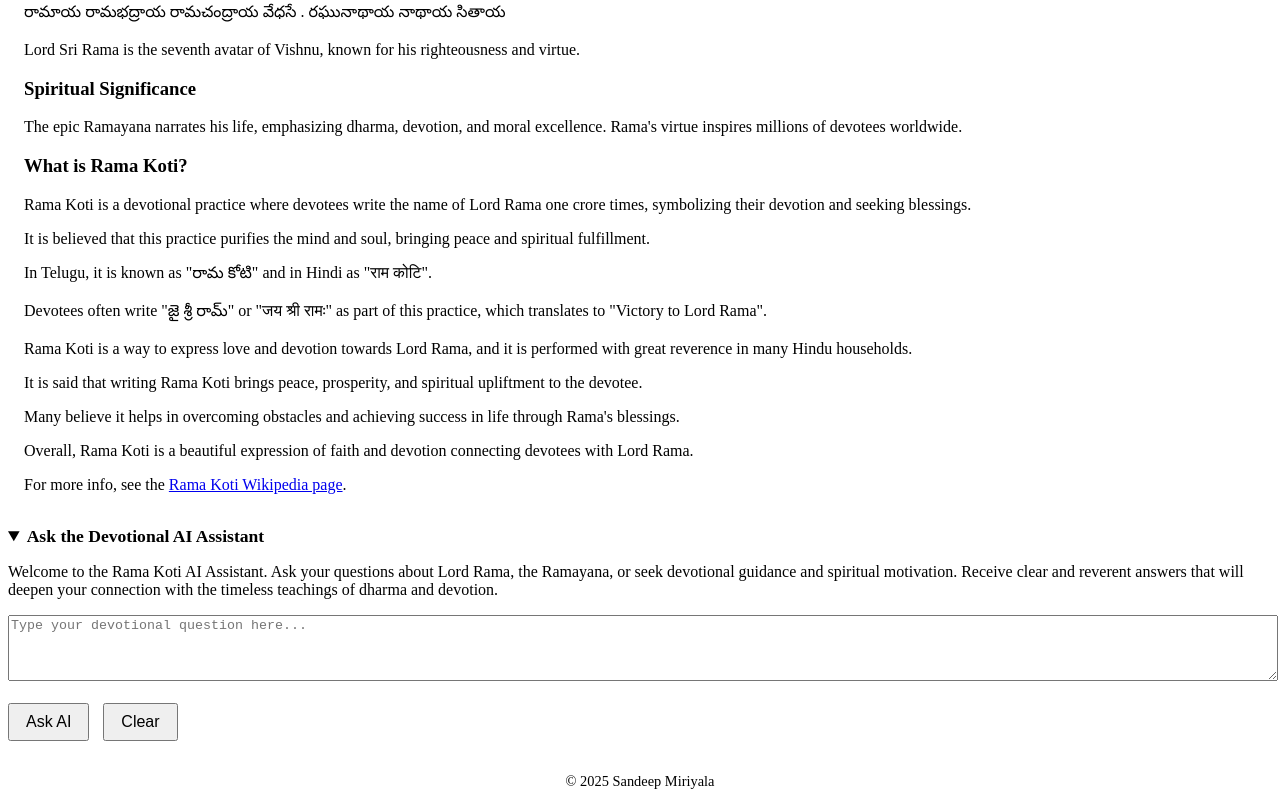
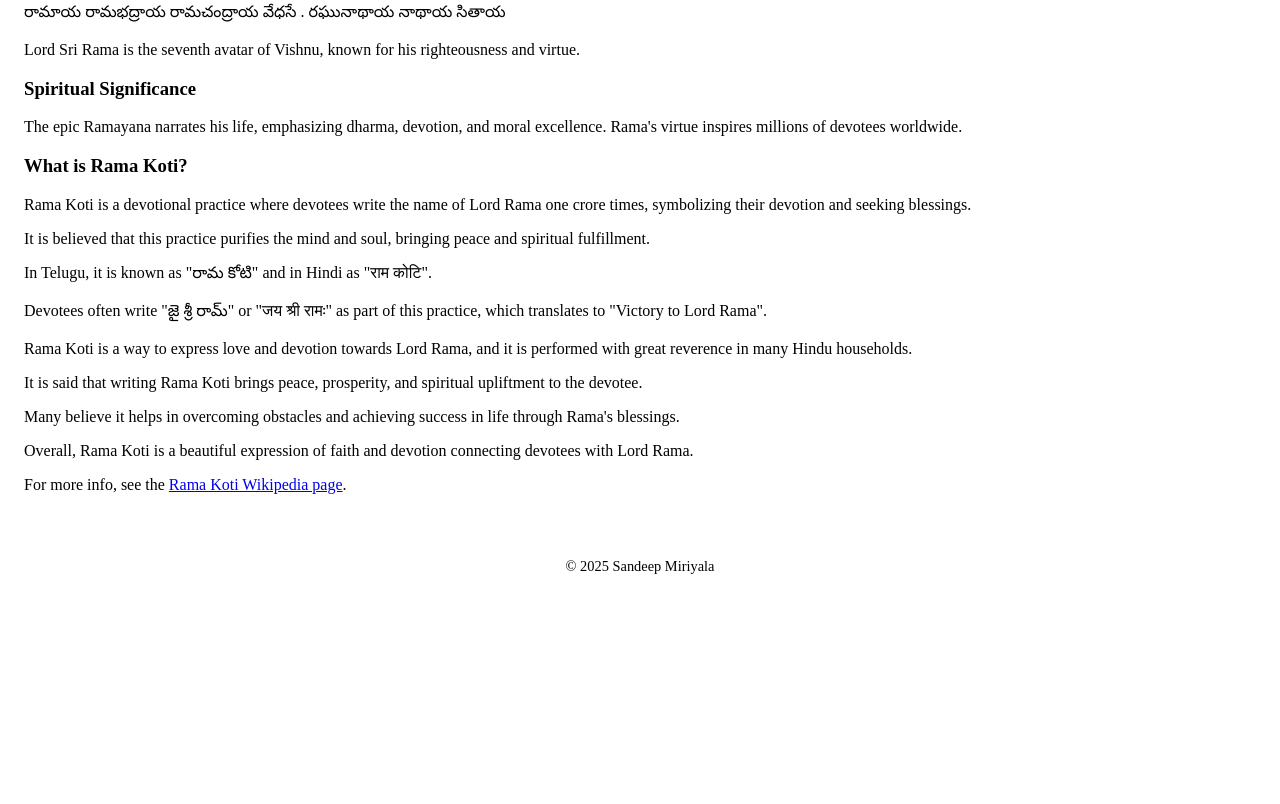
Before and after one commit to sandeepmiriyala03/SRIRAMAKOTI, a website with bundled scripts: page index.html in a window 1280 px wide. Shown: the part 800-1604 px from the top of the page. After the commit the page ends 1389 px from the top, so only its background shows below. Built offline with nearby package versions, Linux system fonts and the light colour scheme.

Commit message:
aiPage rmoeved

```diff
--- a/index.html
+++ b/index.html
@@ -174,31 +174,6 @@
   </details>
 </section>
 
-
-<section id="aiPage" role="region" aria-label="Rama Koti Devotional AI Assistant">
-  <details open>
-    <summary style="font-weight: bold; font-size: 1.1em; cursor: pointer;">
-      Ask the Devotional AI Assistant
-    </summary>
-    <p>
-      Welcome to the Rama Koti AI Assistant. Ask your questions about Lord Rama, the Ramayana, or seek devotional guidance and spiritual motivation.
-      Receive clear and reverent answers that will deepen your connection with the timeless teachings of dharma and devotion.
-    </p>
-    <textarea id="aiQuery" rows="4" style="width:100%;" placeholder="Type your devotional question here..." aria-label="Enter your question about Rama Koti or Ramayana"></textarea>
-    <br><br>
-    <button id="askAIButton" type="button" aria-live="polite" aria-disabled="false" style="padding: 8px 16px; font-size: 1em;">
-      Ask AI
-    </button>
-    <button id="clearAIButton" type="button" style="margin-left: 10px; padding: 8px 16px; font-size: 1em;">
-      Clear
-    </button>
-    <div id="aiResponse" role="region" aria-live="polite" aria-atomic="true" style="margin-top: 20px; display: none; white-space: pre-line; font-family: serif; font-size: 1rem; color: #3a3a3a;">
-      AI response will appear here...
-    </div>
-  </details>
-</section>
-
-
   <!-- Live Status Region for Screen Readers -->
   <div
     id="ariaStatus"
```
